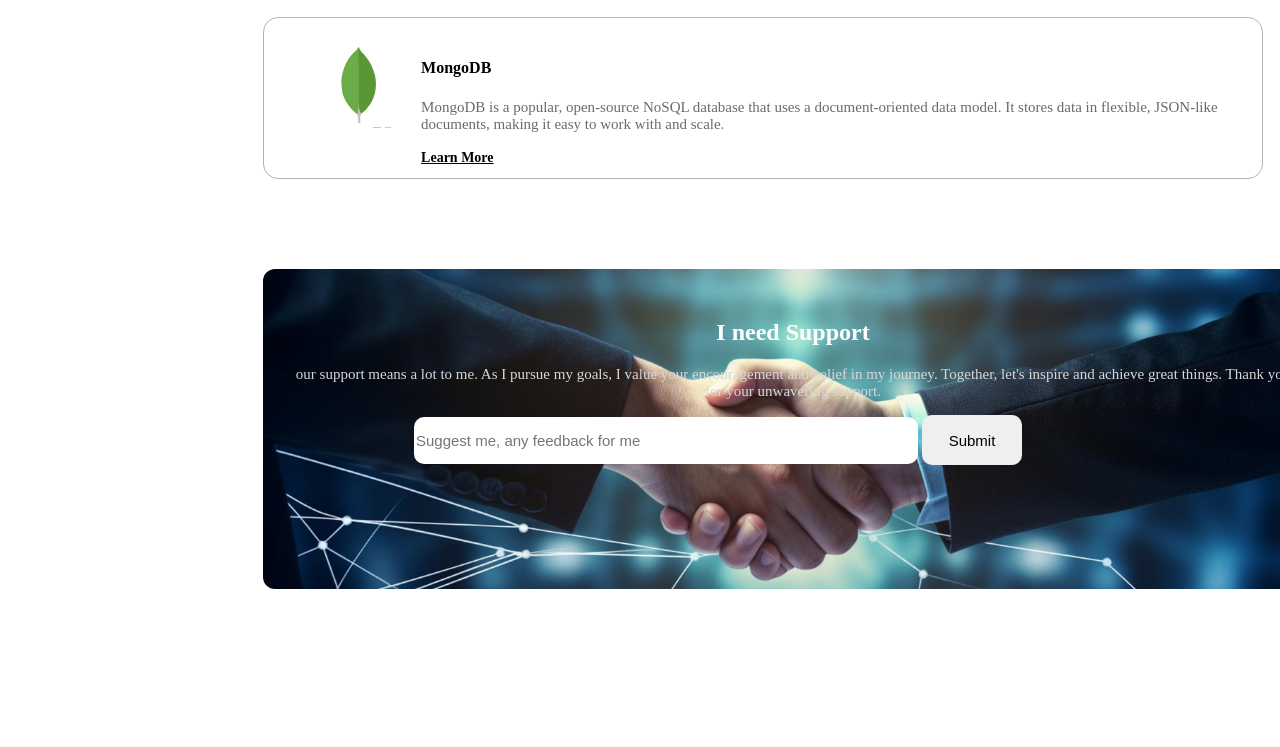
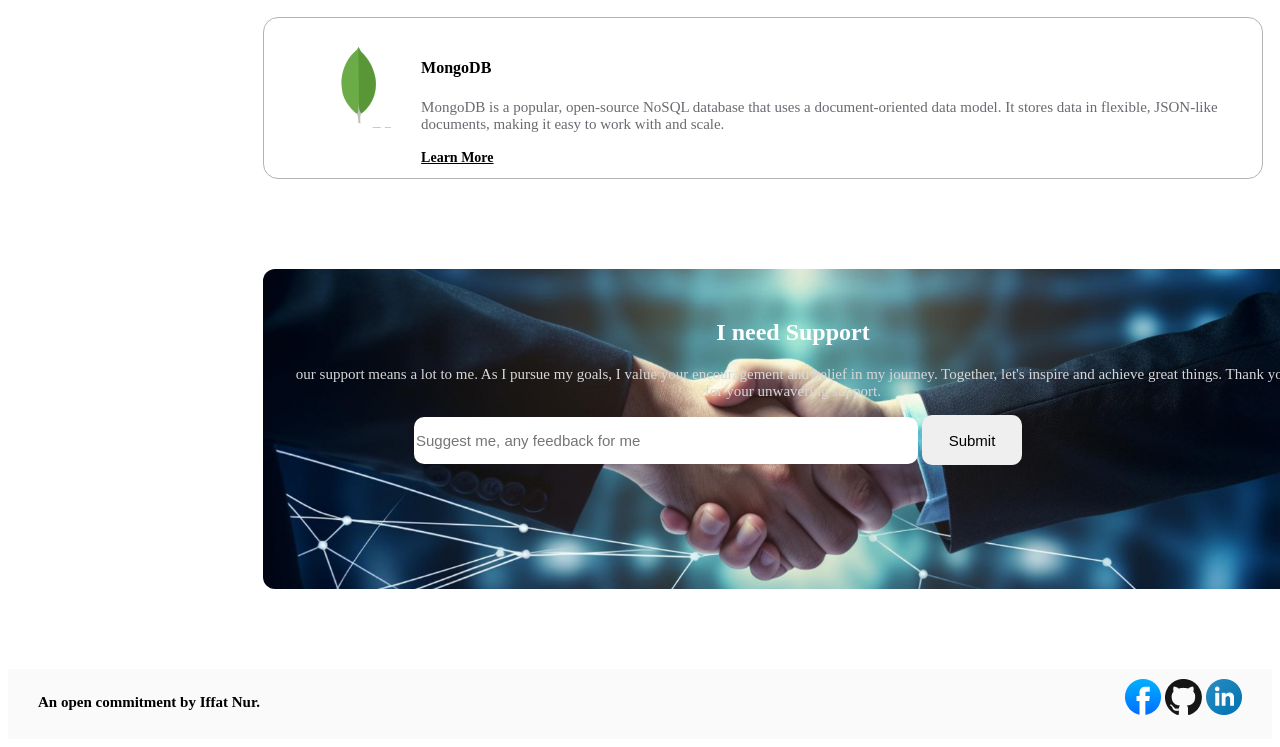
Before and after one commit to Iffat0206/Assignment-1-repo, a plain HTML site: page index.html in a window 1280 px wide. Shown: the part 3803-4550 px from the top of the page. Before the commit the page ends 4472 px from the top, so only its background shows below. Drawn offline with Linux system fonts and the light colour scheme; a web font is replaced by a local one.

Commit message:
footer update

```diff
--- a/index.html
+++ b/index.html
@@ -183,7 +183,18 @@
        </section>
     </main>
     <footer>
-
+        <div class="footer">
+            <div>
+                <p class="text">
+                    An open commitment by Iffat Nur.
+                </p>
+            </div>
+            <div class="link">
+                <a href="https://www.facebook.com"><img src="assets/facebook.png" alt=""></a>
+                <a href="https://github.com"><img src="assets/github.png" alt=""></a>
+                <a href="https://bd.linkedin.com/"><img src="assets/linkedin-icon 1.png" alt=""></a>
+            </div>
+        </div>
     </footer>
 </body>
 </html>
--- a/style/style.css
+++ b/style/style.css
@@ -296,3 +296,16 @@
     width: 100px;
     border: none;
 }
+/*footer*/
+.footer{
+    height: 50px;
+    background-color:rgba(13, 19, 33, 0.02) ;
+    display: flex;
+    justify-content: space-between;
+    padding: 10px 30px;
+}
+.text{
+    font-weight: bold;
+    font-family: Azeret Mono;
+    font-size: 15px;
+}
```
